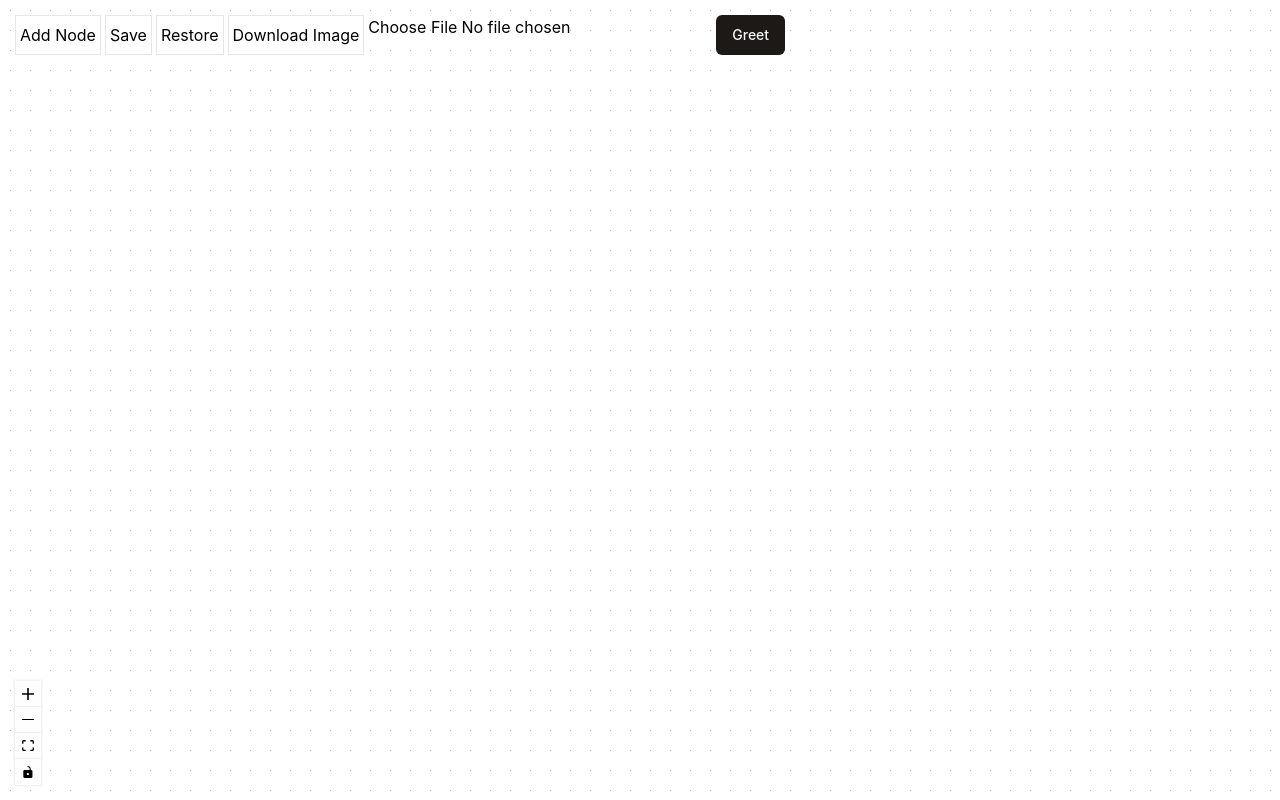
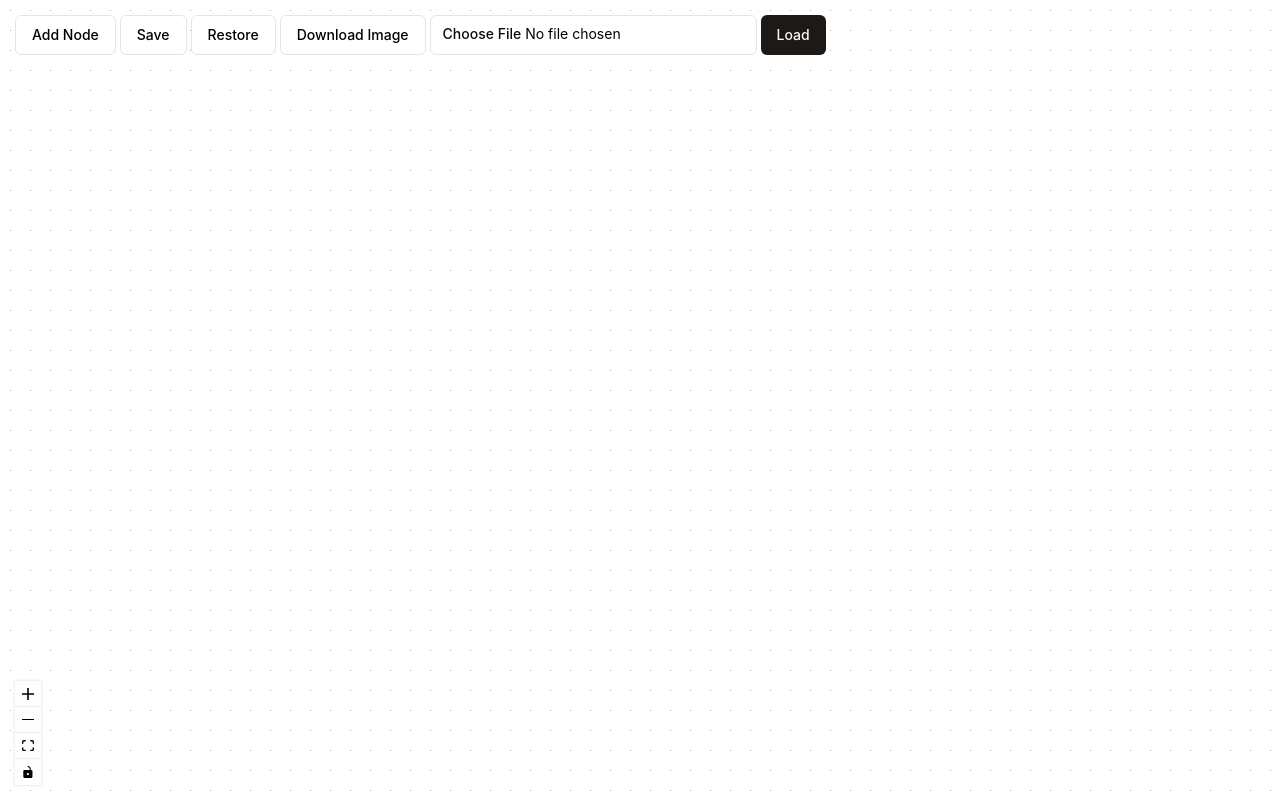
Before and after one commit to aarkue/oc-DECLARE, a React (Vite) app: page / in a window 1280 px wide. Built offline with nearby package versions, Linux system fonts and the light colour scheme.

Commit message:
Persistent OCELInfo

```diff
--- a/src/App.tsx
+++ b/src/App.tsx
@@ -26,6 +26,7 @@ import { downloadBlob } from './lib/download-blob';
 import { initialNodes, nodeTypes } from './nodes';
 import { ActivityNode } from './nodes/types';
 import BackendButton from './components/other/BackendButtons';
+import { Button } from './components/ui/button';
 
 function loadData() {
   try {
@@ -248,20 +249,20 @@ export default function App() {
         <Background className='hide-in-image' />
         <Controls className='hide-in-image' />
         <Panel className='flex gap-x-1 hide-in-image'>
-          <button className='bg-white border p-1 hover:bg-gray-100' onClick={() => {
+          <Button variant="outline" onClick={() => {
             flowRef.current?.addNodes({
               id: Date.now() + "-node",
               position: { x: 0, y: 0 },
               dragHandle: '.drag-handle__custom', data: Math.random() > 0.5 ? { type: "pay order", isObject: false } : { type: "order", isObject: true },
               type: 'activity',
             });
-          }}>Add Node</button>
+          }}>Add Node</Button>
 
-          <button className='bg-white border p-1 hover:bg-gray-100' onClick={() => {
+          <Button variant="outline" onClick={() => {
             localStorage.setItem("oc-DECLARE", JSON.stringify(flowRef.current!.toObject()));
-          }}>Save</button>
+          }}>Save</Button>
 
-          <button className='bg-white border p-1 hover:bg-gray-100' onClick={() => {
+          <Button variant="outline" onClick={() => {
             const flow = loadData();
             if (flow && flowRef.current) {
               const { x = 0, y = 0, zoom = 1 } = flow.viewport;
@@ -269,8 +270,8 @@ export default function App() {
               setEdges(flow.edges || []);
               flowRef.current.setViewport({ x, y, zoom });
             }
-          }}>Restore</button>
-          <button className='bg-white border p-1 hover:bg-gray-100 disabled:bg-gray-500 disabled:hover:bg-gray-500' onClick={(ev) => {
+          }}>Restore</Button>
+          <Button variant="outline" onClick={(ev) => {
             const button = ev.currentTarget;
             button.disabled = true;
             const scaleFactor = 2.0;
@@ -299,8 +300,8 @@ export default function App() {
                     button.disabled = false);
               })
             })
-          }}>Download Image</button>
-          <BackendButton/>
+          }}>Download Image</Button>
+          <BackendButton />
         </Panel>
       </ReactFlow><svg width="0" height="0">
           <defs>
--- a/src/components/other/BackendButtons.tsx
+++ b/src/components/other/BackendButtons.tsx
@@ -1,41 +1,55 @@
+import { CustomEdge } from "@/edges/types";
+import { ActivityNode } from "@/nodes/types";
+import { useEdges, useReactFlow } from "@xyflow/react";
+import { useRef, useState } from "react";
+import init, { get_edge_violation_percentage, load_ocel, unload_ocel } from "../../../crates/backend-wasm/pkg/backend_wasm";
+import type { OCDeclareArc } from "../../../crates/shared/bindings/OCDeclareArc";
 import { Button } from "../ui/button";
-import init, { get_edge_violation_percentage } from "../../../crates/backend-wasm/pkg/backend_wasm"
-import { useRef } from "react";
-import { useReactFlow } from "@xyflow/react";
-import type {OCDeclareArc} from "../../../crates/shared/bindings/OCDeclareArc"
-import { ActivityNode } from "@/nodes/types";
-import { CustomEdge } from "@/edges/types";
+import { Input } from "../ui/input";
 export default function BackendButton() {
     const inputRef = useRef<HTMLInputElement>(null);
     const flow = useReactFlow<ActivityNode, CustomEdge>();
+    const selectedEdges = useEdges<CustomEdge>().filter(e => e.selected)
+    const [status, setStatus] = useState<"initial" | "ocel-loaded">("initial")
     return <>
-        <input type="file" ref={inputRef} />
-        <Button onClick={async () => {
-            const e = flow.getEdges().find(e => e.selected)!;
+        {status === "initial" && <Input type="file" ref={inputRef} />}
+        {status === "initial" && <Button onClick={async () => {
+            if (inputRef.current?.files?.length) {
+                await init();
+                const ocelJSON = await inputRef.current?.files[0].text()
+                load_ocel(ocelJSON);
+                // console.log("Got ocel pointer: " + ocelRef.current);
+                setStatus("ocel-loaded");
+            }
+        }}>Load</Button>}
+        {status === "ocel-loaded" && <Button variant="destructive" onClick={() => {
+            unload_ocel();
+        }} >
+            Unload</Button>}
+        {status === "ocel-loaded" &&
+            <Button disabled={selectedEdges.length !== 1} onClick={async () => {
+                const e = selectedEdges[0];
                 const x: OCDeclareArc = {
-                from: {type: "Activity", activity: flow.getNode(e.source)!.data.type},
-                to: {type: "Activity", activity: flow.getNode(e.target)!.data.type},
+                    from: { type: "Activity", activity: flow.getNode(e.source)!.data.type },
+                    to: { type: "Activity", activity: flow.getNode(e.target)!.data.type },
                     arc_type: "ASS",
                     label: {
                         each: e.data!.objectTypes!.map(ot => {
-                        if(typeof ot === 'string'){
-                            return {type: "Simple", object_type: ot}
-                        }else {
-                            return {type: "O2O", first: ot[0], second: ot[1], reversed: false}
+                            if (typeof ot === 'string') {
+                                return { type: "Simple", object_type: ot }
+                            } else {
+                                return { type: "O2O", first: ot[0], second: ot[1], reversed: false }
                             }
                         }),
                         any: [],
                         all: []
                     }
                 };
-            console.log(x);
-            if(inputRef.current?.files?.length) {
-                await init();
-                const ocelJSON = await inputRef.current?.files[0].text()
-                const violationPercentage = get_edge_violation_percentage(ocelJSON,JSON.stringify(x));
-                console.log({violationPercentage});
+                const violationPercentage = get_edge_violation_percentage(JSON.stringify(x));
+                console.log({ violationPercentage });
+            }}>
+                Evaluate
+            </Button>
         }
-        }}>
-            Greet
-        </Button></>
+    </>
 }
```
Also changed, not shown: 1 other file (tests, documents, lock files or other folders). Lines whose indentation alone changed are shown as unchanged.
